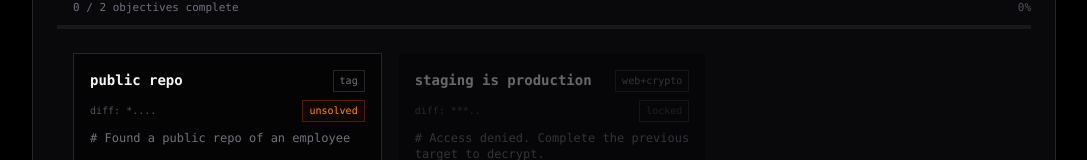
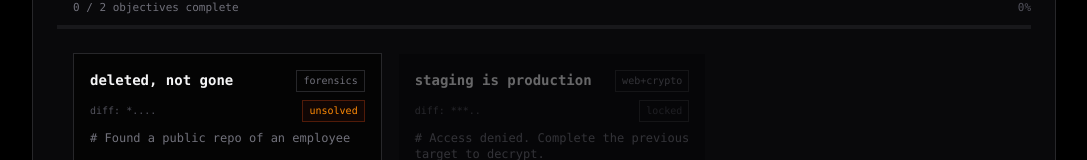
Before and after one commit to heshanthenura/ctf-box, a Next.js app in the folder platform/: page / in a window 1280 px wide. Shown: the part 277-437 px from the top of the page, without its empty margins (96-1183 px from the left). Built offline with nearby package versions, Linux system fonts and the light colour scheme.

Commit message:
chore: change flag

```diff
--- a/platform/app/libs/challenges.ts
+++ b/platform/app/libs/challenges.ts
@@ -11,12 +11,12 @@ interface ChallengeType {
 const challenges: ChallengeType[] = [
   {
     id: 1,
-    title: "Public Repo",
+    title: "Deleted, Not Gone",
     preview_description: "Found a public repo of an employee",
     difficulty: "EASY",
     completed: false,
-    tag: "Tag",
-    flag: "CTF{a7Kp9xQ2mL4vR8tN}",
+    tag: "forensics",
+    flag: "PT{d3l3t3d_n0t_g0n3_8f3a91c2}",
   },
   {
     id: 2,
--- a/platform/public/challenges/1.md
+++ b/platform/public/challenges/1.md
@@ -1,4 +1,4 @@
-## Stage 1: The Forgotten Repository
+## Stage 1: Deleted, Not Gone
 
 We received a tip from someone inside the rival company. According to them, one of their junior developers accidentally pushed a staging project to a public repository. They believe the developer may have left sensitive information behind before realizing the mistake. Track down the repository, investigate what was exposed, and see if you can find something useful.
 
```
